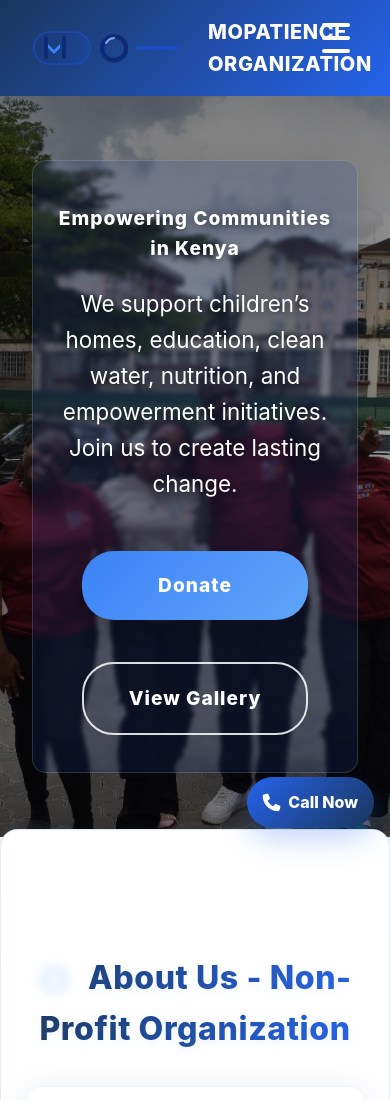
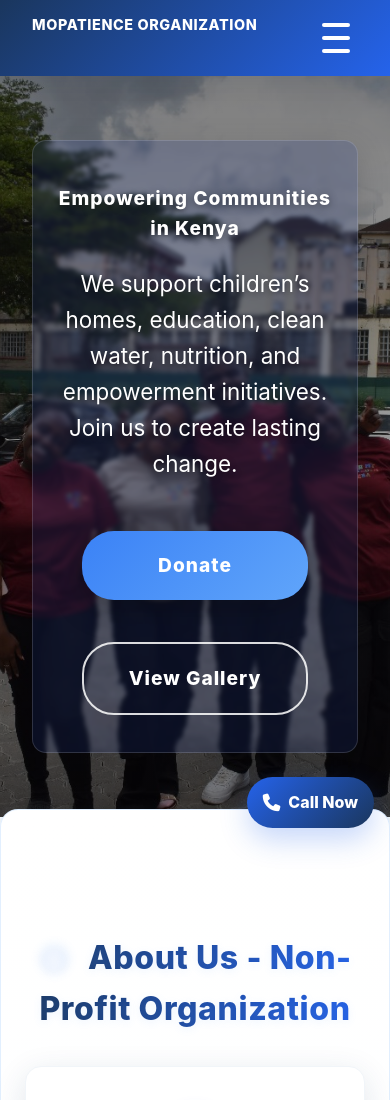
Before and after one commit to DTBbuilds/MOPATIENCE-ORGANIZATION, a website: page index.html in a window 390 px wide. Shown: the top 1100 px of the page. Drawn offline with Linux system fonts and the light colour scheme.

Commit message:
Adjust navbar for mobile and remove logo image

```diff
--- a/index.html
+++ b/index.html
@@ -51,7 +51,6 @@
     <header>
         <nav class="navbar">
             <div class="logo">
-                <img src="assets/images/logo.svg" alt="MOPATIENCE ORGANIZATION logo" class="logo-img" loading="eager" decoding="async" width="160" height="40">
                 <span class="org-name">MOPATIENCE ORGANIZATION</span>
             </div>
             <button class="menu-toggle" aria-label="Open navigation menu" aria-controls="nav-menu" aria-expanded="false">
--- a/style.css
+++ b/style.css
@@ -1,6 +1,36 @@
 /* Contact form removed: disable legacy styles */
 .contact-form, .form-group, .submit-btn {
   display: none !important;
+}
+
+@media (max-width: 600px) {
+  .navbar {
+    padding: 0.65rem 1rem;
+    gap: 0.5rem;
+  }
+
+  .logo {
+    gap: 0.3rem;
+    flex-wrap: nowrap;
+  }
+
+  .logo-img {
+    height: 28px;
+  }
+
+  .org-name {
+    font-size: 0.9rem;
+    letter-spacing: 0.35px;
+  }
+
+  .menu-toggle {
+    width: 40px;
+    height: 40px;
+  }
+
+  .menu-bar {
+    width: 22px;
+  }
 }
 /* Donate methods card: ensure blue text on white background */
 .donate-section .donate-methods {
@@ -729,6 +759,8 @@ header {
   gap: 0.5rem;
   font-size: 1.25rem;
   font-weight: 700;
+  flex: 1 1 auto;
+  min-width: 0;
 }
 .logo .icon {
   font-size: 2rem;
@@ -743,6 +775,9 @@ header {
 .org-name {
   letter-spacing: 1px;
   color: var(--white);
+  display: block;
+  line-height: 1.2;
+  white-space: normal;
 }
 .nav-links {
   list-style: none;
```
Also changed, not shown: gallery.html (+0 -1 lines).
